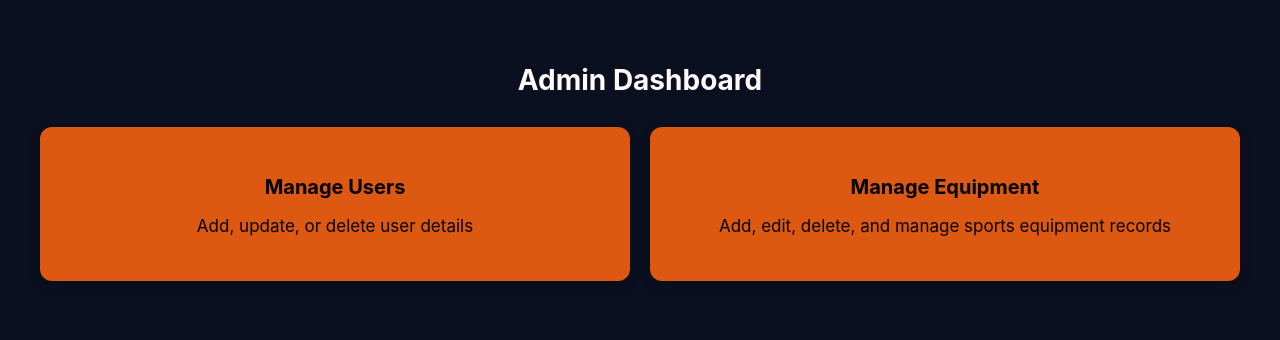
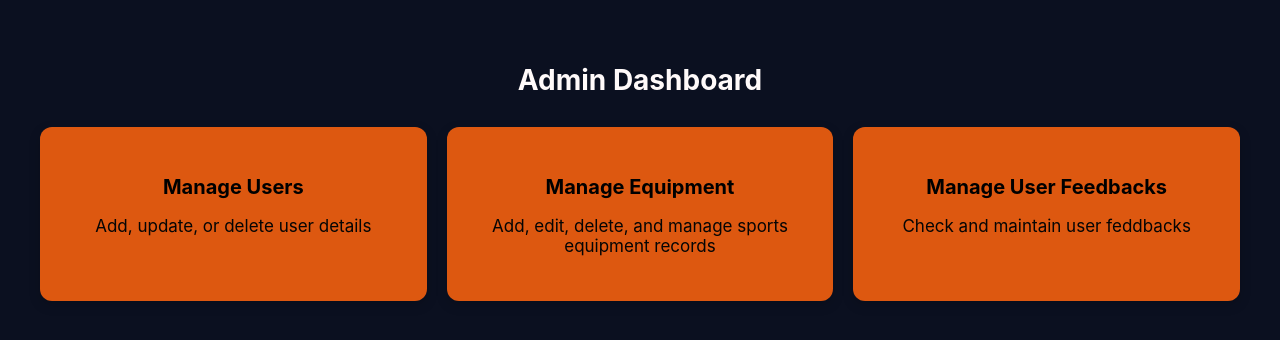
Before and after one commit to HasiniHeshara/sport, a React (Create React App) app in the folder frontend/: page /admindashboard in a window 1280 px wide. Shown: the top 340 px of the page. Built offline with nearby package versions, Linux system fonts and the light colour scheme.

Commit message:
add feedback page

```diff
--- a/frontend/src/pages/Admin/AdminDashboard.jsx
+++ b/frontend/src/pages/Admin/AdminDashboard.jsx
@@ -21,6 +21,14 @@ const AdminDashboard = () => {
           <h3>Manage Equipment</h3>
           <p>Add, edit, delete, and manage sports equipment records</p>
         </div>
+
+
+        <div className="admin-card" onClick={() => navigate("/adminusers")}>
+          <h3>Manage User Feedbacks</h3>
+          <p> Check and maintain user feddbacks </p>
+        </div>
+
+
       </div>
     </div>
   );
--- a/frontend/src/pages/Home/Home.jsx
+++ b/frontend/src/pages/Home/Home.jsx
@@ -51,6 +51,7 @@ export default function Home() {
             <Link to="/tournaments" className="nav-link">Tournaments</Link>
             <Link to="/about" className="nav-link">About</Link>
             <Link to="/contact" className="nav-link">Contact</Link>
+            <Link to="/feedback" className="nav-link">Feedback</Link>
           </nav>
 
           <div className="nav-actions">
```
Also changed, not shown: frontend/src/pages/Feedback/Feedback.css (added), frontend/src/pages/Feedback/Feedback.jsx (added).
